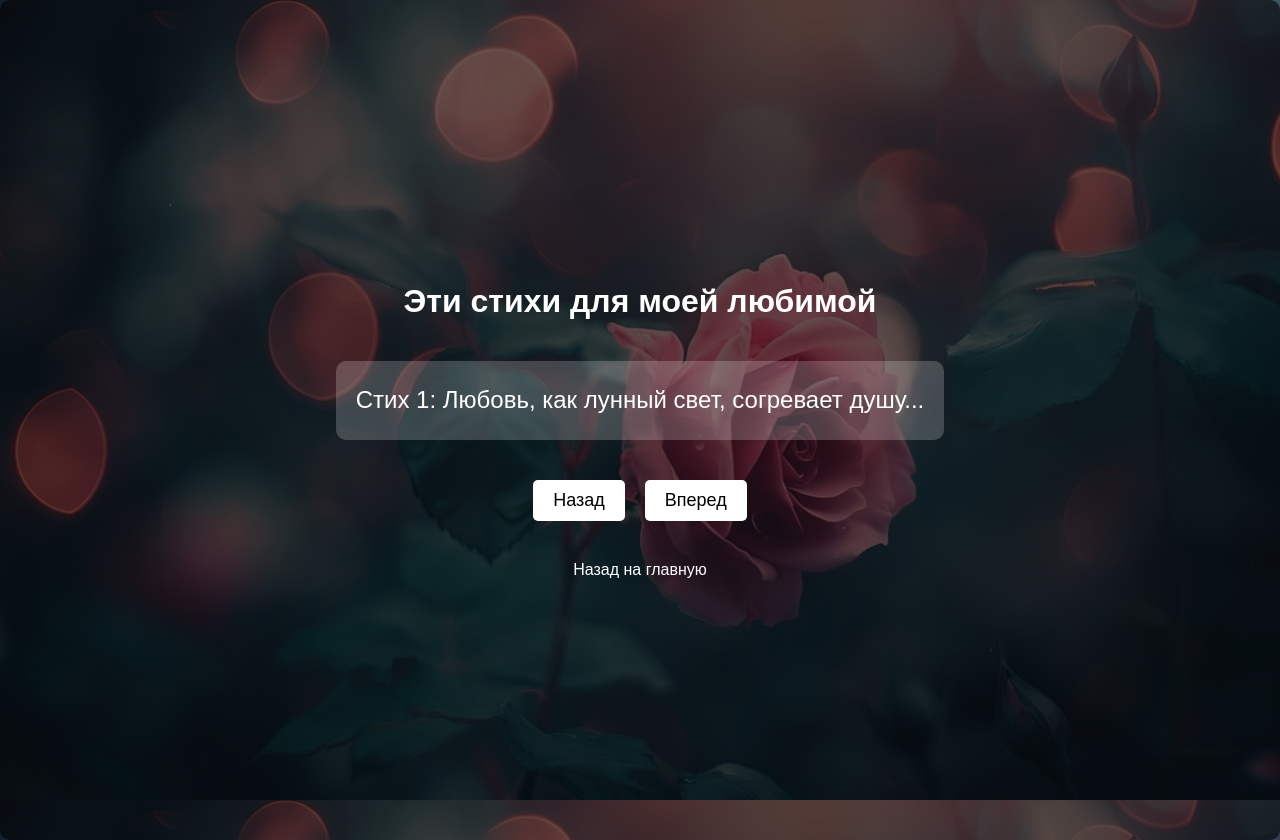
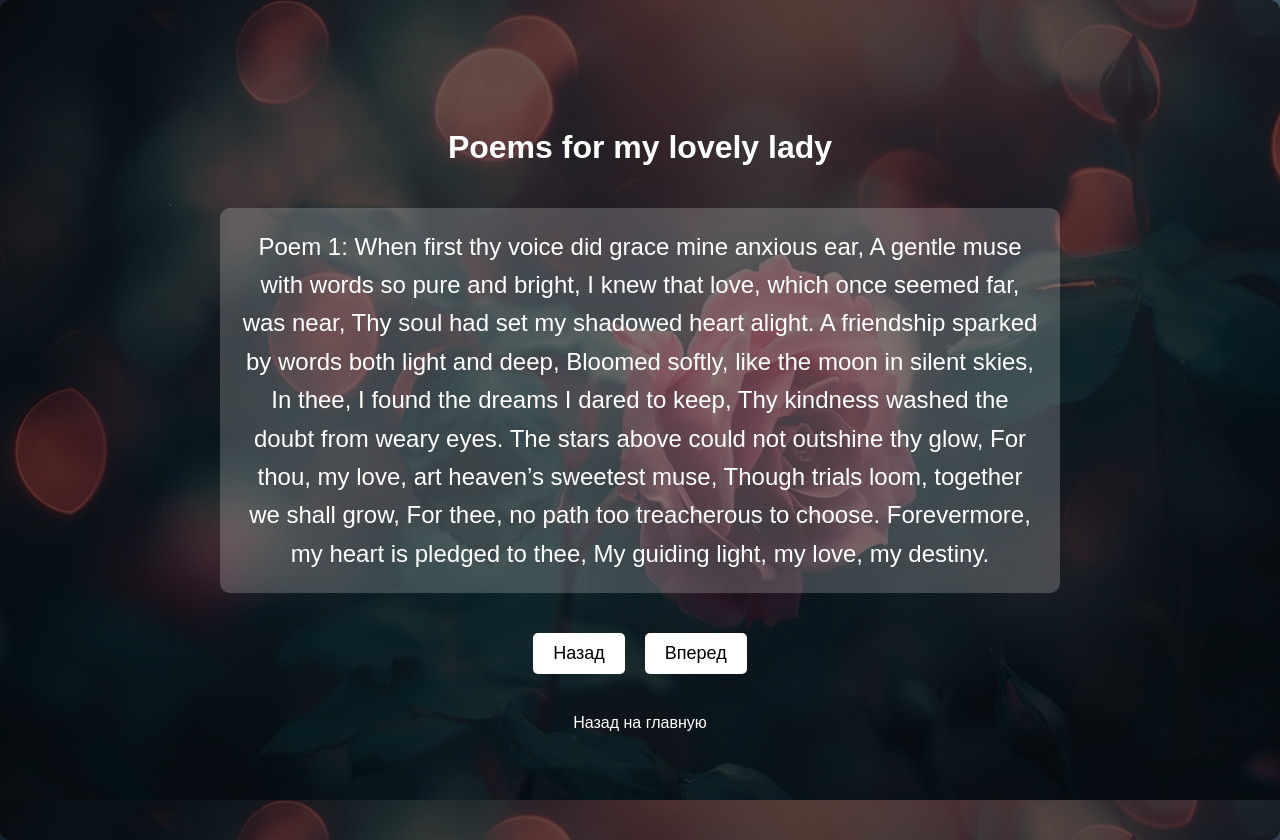
Before and after one commit to EmpiricistSkeptic/LoveApp, a Django app: page /poems/ in a window 1280 px wide. Run offline with Django 5.2, Linux system fonts and the light colour scheme.

Commit message:
added letters

```diff
--- a/main/templates/main.html
+++ b/main/templates/main.html
@@ -33,9 +33,9 @@
 
     <!-- Кнопки -->
     <div class="buttons-container">
-      <a href="/gifts/" class="custom-button">Подарки</a>
-      <a href="/letters/" class="custom-button">Письма</a>
-      <a href="/poems/" class="custom-button">Стихи</a>
+      <a href="/gifts/" class="custom-button">Gifts</a>
+      <a href="/letters/" class="custom-button">Letters</a>
+      <a href="/poems/" class="custom-button">Poems</a>
     </div>
   </div>
 </body>
--- a/main/templates/poems.html
+++ b/main/templates/poems.html
@@ -22,7 +22,7 @@
   </script>
 
   <div class="poems-container">
-    <h1>Эти стихи для моей любимой</h1>
+    <h1>Poems for my lovely lady</h1>
     <!-- Убедимся, что контейнер для текста виден -->
     <div id="poem-text" class="poem-text">Загрузка стихов...</div>
 
@@ -38,16 +38,68 @@
     document.addEventListener('DOMContentLoaded', () => {
   // Логика переключения стихов
   const poems = [
-    "Стих 1: Любовь, как лунный свет, согревает душу...",
-    "Стих 2: Ты, как рассвет, пробуждаешь мое сердце...",
-    "Стих 3: Нежность твоих глаз пленила меня...",
-    "Стих 4: Мое сердце, как звезда, светит только для тебя...",
-    "Стих 5: Любовь – это ты, твоя улыбка, твой голос...",
-    "Стих 6: Как лепестки роз, твои слова ласкают душу...",
-    "Стих 7: Ты – мой свет в темноте, моя жизнь, мой мир...",
-    "Стих 8: Каждое мгновение с тобой – это вечность...",
-    "Стих 9: Любовь к тебе – это музыка моей души...",
-    "Стих 10: Ты – мой смысл, моя сила, моя мечта..."
+    `Poem 1: When first thy voice did grace mine anxious ear,
+    A gentle muse with words so pure and bright,
+    I knew that love, which once seemed far, was near,
+    Thy soul had set my shadowed heart alight.
+    A friendship sparked by words both light and deep,
+    Bloomed softly, like the moon in silent skies,
+    In thee, I found the dreams I dared to keep,
+    Thy kindness washed the doubt from weary eyes.
+    The stars above could not outshine thy glow,
+    For thou, my love, art heaven’s sweetest muse,
+    Though trials loom, together we shall grow,
+    For thee, no path too treacherous to choose.
+    Forevermore, my heart is pledged to thee,
+    My guiding light, my love, my destiny.`,
+
+    `Poem 2: Oh, my soul sings of her,
+    Her eyes, her voice, the depth of her being—
+    I, the wanderer, found my home in her words.
+    Through the veil of screens, across lands unknown,
+    She reached me, touched me, awakened my core.
+    A gypsy’s heart with a warrior’s strength,
+    She bore the weight of silence,
+    Yet her laughter broke the chains of her solitude.
+    Rana, my moon, my guiding light,
+    Together we dream of shores untouched,
+    Of skies unmarked by borders.
+    With her, I see the vast expanse of life—
+    Infinite, eternal, beautiful.`,
+
+    `Poem 3: She came as quiet as the dawn,
+    No trumpet’s call to see her,
+    Yet her light, it stretched across the skies,
+    And wrapped the night in splendor.
+    The stars, though many, paled to her,
+    Their whispers weak, though glowing,
+    For her, my soul ached to adore,
+    Her love, like rivers flowing.
+    Though life had carved its jagged lines,
+    Her strength refused to falter,
+    She, my haven, my design,
+    My moon, my sacred altar.`,
+    `Poem 4: Oh beloved, thou art the fire within my chest,
+    The flame that turns my ashes to life.
+    I wandered through empty realms,
+    Searching for a soul to mirror mine,
+    And found thee, radiant and true.
+    Thy love is the wine I sip in silence,
+    A moonlit prayer upon my lips.
+    In thee, I lose myself; in thee, I find the divine.
+    My heart beats not as one, but two,
+    For thy soul has become my eternal home.`,
+
+    `Poem 5: I do not love you as stars love the sky,
+    For theirs is a distant love, untouchable.
+    I love you as rivers carve their way through stone,
+    Slow, steady, unyielding.
+    I love you in whispers, in shouts,
+    In the quiet mornings and restless nights.
+    I love you with the urgency of a storm,
+    And the peace of an endless sea.
+    You, my moon, my solace,
+    In your light, I am reborn.`
   ];
 
   let currentPoem = 0;
--- a/main/urls.py
+++ b/main/urls.py
@@ -4,4 +4,5 @@ from . import views
 urlpatterns = [
     path('', views.main_page, name='main_page'),
     path('poems/', views.poems_page, name='poems_page'),
+    path('letters/', views.letters_page, name='letters_page'),
 ]
--- a/main/views.py
+++ b/main/views.py
@@ -6,3 +6,7 @@ def main_page(request):
 
 def poems_page(request):
     return render(request, 'poems.html')
+
+
+def letters_page(request):
+    return render(request, 'letters.html')
```
Also changed, not shown: main/static/css/letters.css (added, +64 -0 lines), main/templates/letters.html (added, +97 -0 lines).
